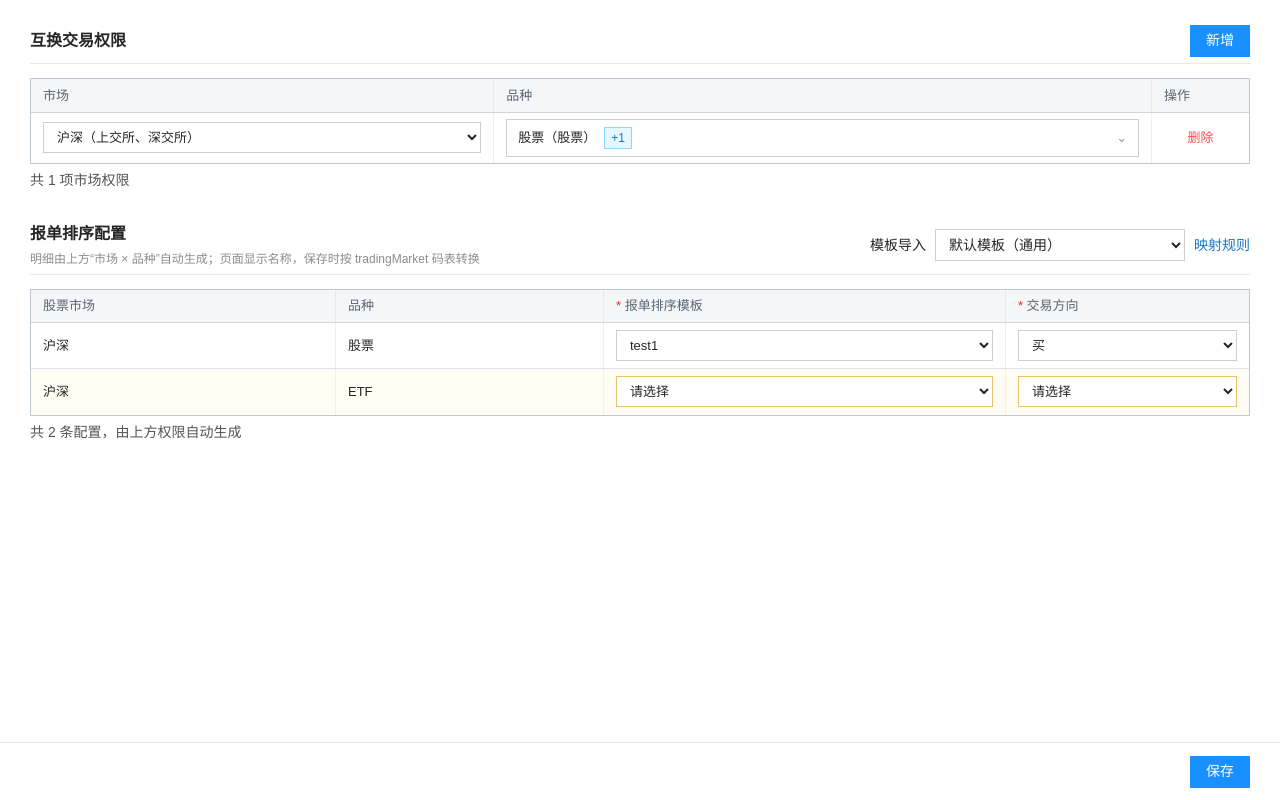
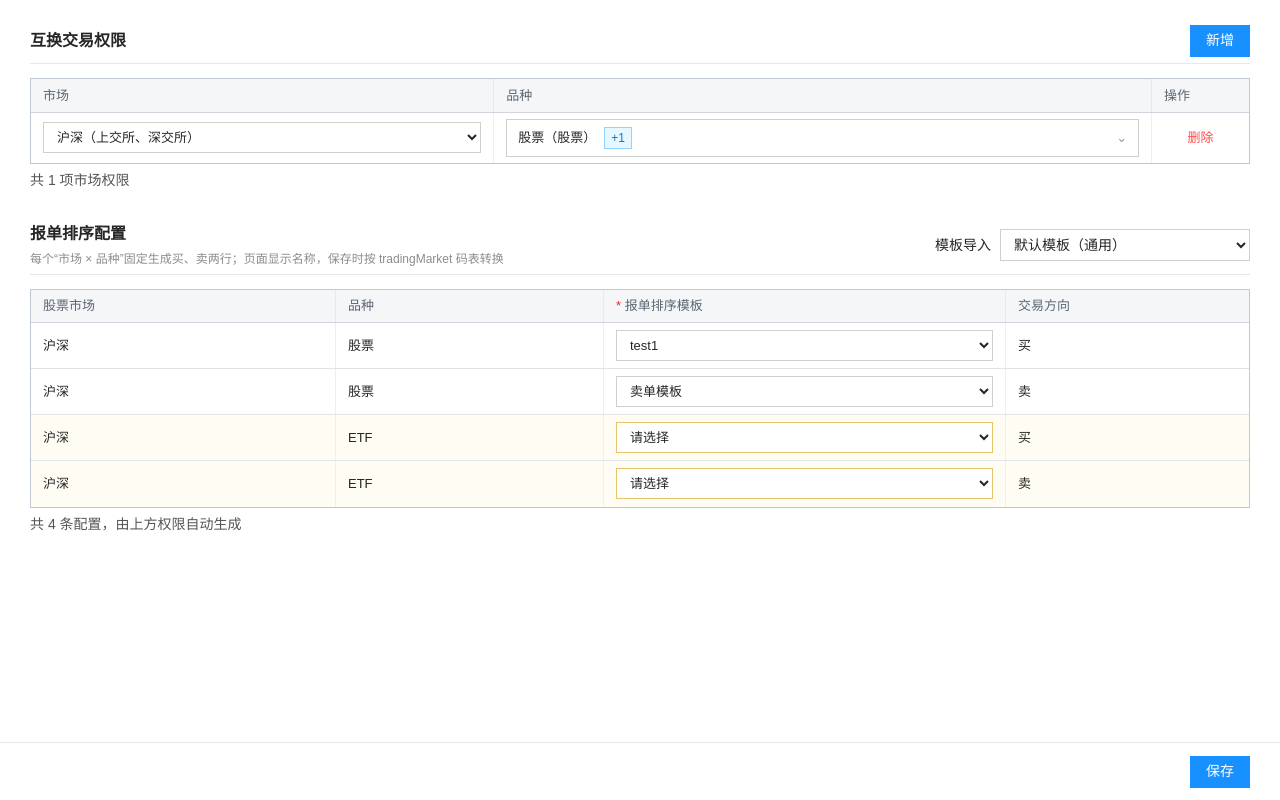
Before and after one commit to ldy-66/bct-account-routing-config, a Next.js app: page / in a window 1280 px wide. Built offline with nearby package versions, Linux system fonts and the light colour scheme.

Commit message:
feat: generate fixed buy and sell routing rows

```diff
--- a/app/globals.css
+++ b/app/globals.css
@@ -17,8 +17,6 @@ button,summary { cursor:pointer; }
 .template-import-control { margin-left:auto; display:flex; align-items:center; gap:9px; }
 .template-import-control label { white-space:nowrap; }
 .template-import-control select { width:250px; height:32px; padding:0 28px 0 9px; border:1px solid #cfcfcf; background:#fff; }
-.template-import-control a { color:#1677c8; white-space:nowrap; text-decoration:none; }
-.template-import-control a:hover { text-decoration:underline; }
 .primary-button,.save-button,.secondary-button { height:32px; padding:0 15px; }
 .primary-button,.save-button { border:1px solid var(--primary); color:#fff; background:var(--primary); }
 .secondary-button { border:1px solid var(--border); color:#333; background:#fff; }
--- a/app/page.tsx
+++ b/app/page.tsx
@@ -5,7 +5,7 @@ import { useEffect, useMemo, useState } from "react";
 type Market = "沪深" | "港股" | "美股";
 type Product = "股票" | "ETF" | "可转债";
 type ContractType = "股票" | "公募基金" | "可转债" | "期货" | "指数期货";
-type Direction = "" | "买" | "卖";
+type Direction = "买" | "卖";
 
 type Permission = {
   id: number;
@@ -65,7 +65,8 @@ const productContractMap: Record<Product, ContractType> = {
 
 const marketLabel = (market: Market) => `${market}（${marketExchangeMap[market].join("、")}）`;
 const productLabel = (product: Product) => `${product}（${productContractMap[product]}）`;
-const ruleId = (market: Market, product: Product) => `${market}-${product}`;
+const allDirections: Direction[] = ["买", "卖"];
+const ruleId = (market: Market, product: Product, direction: Direction) => `${market}-${product}-${direction}`;
 const normalizeDirection = (direction: TemplateRow["direction"]): Direction => direction === "卖出" || direction === "卖平" ? "卖" : "买";
 
 const sourceTemplates: SourceTemplate[] = [
@@ -74,6 +75,7 @@ const sourceTemplates: SourceTemplate[] = [
     remark: "通用",
     rows: [
       { businessType: "普通交易", contractType: "股票", marketTags: ["SH", "SZ", "SHC", "SZC"], direction: "买入", routeName: "test1" },
+      { businessType: "普通交易", contractType: "股票", marketTags: ["SH", "SZ", "SHC", "SZC"], direction: "卖出", routeName: "卖单模板" },
       { businessType: "普通交易", contractType: "股票", marketTags: ["HZ", "HS", "HK"], direction: "卖出", routeName: "卖单模板" },
       { businessType: "普通交易", contractType: "期货", marketTags: ["DCE", "SHF"], direction: "买开", routeName: "test1" },
     ],
@@ -92,8 +94,12 @@ const sourceTemplates: SourceTemplate[] = [
     remark: "沪深/港股",
     rows: [
       { businessType: "普通交易", contractType: "股票", marketTags: ["SH", "SZ", "SHC", "SZC"], direction: "买入", routeName: "买单模板" },
+      { businessType: "普通交易", contractType: "股票", marketTags: ["SH", "SZ", "SHC", "SZC"], direction: "卖出", routeName: "卖单模板" },
+      { businessType: "普通交易", contractType: "公募基金", marketTags: ["SH", "SZ", "SHC", "SZC"], direction: "买入", routeName: "买单模板" },
       { businessType: "普通交易", contractType: "公募基金", marketTags: ["SH", "SZ", "SHC", "SZC"], direction: "卖出", routeName: "卖单模板" },
       { businessType: "普通交易", contractType: "股票", marketTags: ["HZ", "HS", "HK"], direction: "买入", routeName: "默认模板" },
+      { businessType: "普通交易", contractType: "股票", marketTags: ["HZ", "HS", "HK"], direction: "卖出", routeName: "卖单模板" },
+      { businessType: "普通交易", contractType: "公募基金", marketTags: ["HZ", "HS", "HK"], direction: "买入", routeName: "test1" },
       { businessType: "普通交易", contractType: "公募基金", marketTags: ["HZ", "HS", "HK"], direction: "卖出", routeName: "test2" },
     ],
   },
@@ -103,47 +109,48 @@ const defaultPermissions: Permission[] = [
   { id: 1, market: "沪深", products: ["股票", "ETF"] },
 ];
 
-const storageKey = "bct-account-permission-routing-v3";
+const storageKey = "bct-account-permission-routing-v4";
 const makeId = () => Date.now() + Math.floor(Math.random() * 10000);
 
-function findTemplateRow(templateName: string, market: Market, product: Product) {
+function findTemplateRow(templateName: string, market: Market, product: Product, direction: Direction) {
   const template = sourceTemplates.find((item) => item.name === templateName);
   const marketTags = tradingMarketCodeTable[market].templateTags;
   return template?.rows.find((row) =>
     row.businessType === "普通交易"
     && row.contractType === productContractMap[product]
-    && row.marketTags.some((tag) => marketTags.includes(tag)),
+    && row.marketTags.some((tag) => marketTags.includes(tag))
+    && normalizeDirection(row.direction) === direction,
   );
 }
 
-function ruleFromTemplate(market: Market, product: Product, templateName: string): Rule {
-  const matched = findTemplateRow(templateName, market, product);
+function ruleFromTemplate(market: Market, product: Product, direction: Direction, templateName: string): Rule {
+  const matched = findTemplateRow(templateName, market, product, direction);
   return {
-    id: ruleId(market, product),
+    id: ruleId(market, product, direction),
     market,
     product,
     routeTemplate: matched?.routeName ?? "",
-    direction: matched ? normalizeDirection(matched.direction) : "",
+    direction,
   };
 }
 
 function expandPermissionRules(permissions: Permission[], current: Rule[], templateName: string) {
-  const currentMap = new Map(current.map((rule) => [ruleId(rule.market, rule.product), rule]));
+  const currentMap = new Map(current.map((rule) => [ruleId(rule.market, rule.product, rule.direction), rule]));
   return permissions.flatMap((permission) =>
     allProducts
       .filter((product) => permission.products.includes(product))
-      .map((product) => {
-        const existing = currentMap.get(ruleId(permission.market, product));
-        if (!existing) return ruleFromTemplate(permission.market, product, templateName);
+      .flatMap((product) => allDirections.map((direction) => {
+          const existing = currentMap.get(ruleId(permission.market, product, direction));
+          if (!existing) return ruleFromTemplate(permission.market, product, direction, templateName);
           return {
             ...existing,
-          id: ruleId(permission.market, product),
+            id: ruleId(permission.market, product, direction),
             market: permission.market,
             product,
             routeTemplate: existing.routeTemplate ?? "",
-          direction: existing.direction === "买" || existing.direction === "卖" ? existing.direction : "",
+            direction,
           };
-      }),
+        })),
   );
 }
 
@@ -151,7 +158,7 @@ function applySourceTemplate(permissions: Permission[], templateName: string) {
   return permissions.flatMap((permission) =>
     allProducts
       .filter((product) => permission.products.includes(product))
-      .map((product) => ruleFromTemplate(permission.market, product, templateName)),
+      .flatMap((product) => allDirections.map((direction) => ruleFromTemplate(permission.market, product, direction, templateName))),
   );
 }
 
@@ -227,12 +234,12 @@ export default function Home() {
     const next = applySourceTemplate(permissions, templateName);
     setSelectedTemplate(templateName);
     setRules(next);
-    const emptyCount = next.filter((rule) => !rule.routeTemplate || !rule.direction).length;
+    const emptyCount = next.filter((rule) => !rule.routeTemplate).length;
     flash(emptyCount ? `已匹配模板，${emptyCount} 条配置需手工补充` : `已按“${templateName}”完成全部匹配`);
   };
 
   const save = () => {
-    const incomplete = rules.filter((rule) => !rule.routeTemplate || !rule.direction);
+    const incomplete = rules.filter((rule) => !rule.routeTemplate);
     if (incomplete.length) {
       flash(`请先完成 ${incomplete.length} 条空白配置`);
       return;
@@ -284,22 +291,21 @@ export default function Home() {
 
       <section className="config-module" aria-labelledby="routing-title">
         <header className="module-header routing-header">
-          <div><h2 id="routing-title">报单排序配置</h2><p>明细由上方“市场 × 品种”自动生成；页面显示名称，保存时按 tradingMarket 码表转换</p></div>
+          <div><h2 id="routing-title">报单排序配置</h2><p>每个“市场 × 品种”固定生成买、卖两行；页面显示名称，保存时按 tradingMarket 码表转换</p></div>
           <div className="template-import-control">
             <label htmlFor="source-template">模板导入</label>
             <select id="source-template" value={selectedTemplate} onChange={(event) => changeSourceTemplate(event.target.value)}>{sourceTemplates.map((item) => <option key={item.name} value={item.name}>{item.name}（{item.remark}）</option>)}</select>
-            <a href="/template-import-mapping-guide.docx" download="报单排序模板导入映射规则.docx">映射规则</a>
           </div>
         </header>
         <div className="table-wrap">
           <table className="rule-table">
-            <thead><tr><th>股票市场</th><th>品种</th><th><em>*</em> 报单排序模板</th><th><em>*</em> 交易方向</th></tr></thead>
+            <thead><tr><th>股票市场</th><th>品种</th><th><em>*</em> 报单排序模板</th><th>交易方向</th></tr></thead>
             <tbody>
-              {rules.map((rule) => <tr key={rule.id} className={!rule.routeTemplate || !rule.direction ? "incomplete-row" : undefined}>
+              {rules.map((rule) => <tr key={rule.id} className={!rule.routeTemplate ? "incomplete-row" : undefined}>
                 <td><span className="readonly-value">{rule.market}</span></td>
                 <td><span className="readonly-value">{rule.product}</span></td>
-                <td><select aria-label={`${rule.market}${rule.product}报单排序模板`} value={rule.routeTemplate} onChange={(event) => updateRule(rule.id, { routeTemplate: event.target.value })}><option value="">请选择</option>{routeTemplates.map((template) => <option key={template} value={template}>{template}</option>)}</select></td>
-                <td><select aria-label={`${rule.market}${rule.product}交易方向`} value={rule.direction} onChange={(event) => updateRule(rule.id, { direction: event.target.value as Direction })}><option value="">请选择</option><option value="买">买</option><option value="卖">卖</option></select></td>
+                <td><select aria-label={`${rule.market}${rule.product}${rule.direction}报单排序模板`} value={rule.routeTemplate} onChange={(event) => updateRule(rule.id, { routeTemplate: event.target.value })}><option value="">请选择</option>{routeTemplates.map((template) => <option key={template} value={template}>{template}</option>)}</select></td>
+                <td><span className="readonly-value">{rule.direction}</span></td>
               </tr>)}
               {!rules.length && <tr><td colSpan={4} className="empty-cell">请先在上方配置市场和品种权限</td></tr>}
             </tbody>
```
Also changed, not shown: 2 other files (tests, documents, lock files or other folders). Lines whose indentation alone changed are shown as unchanged.
